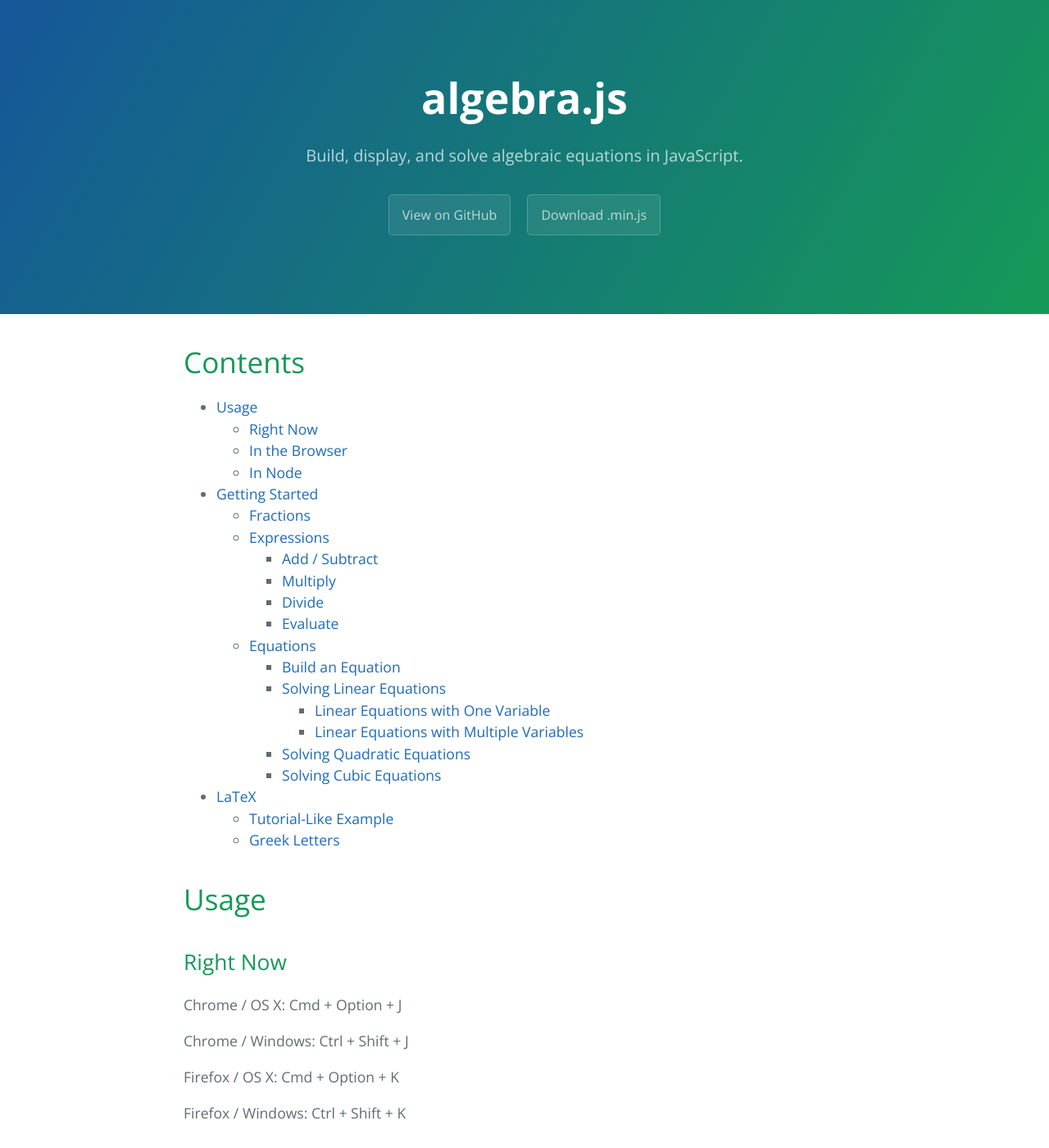
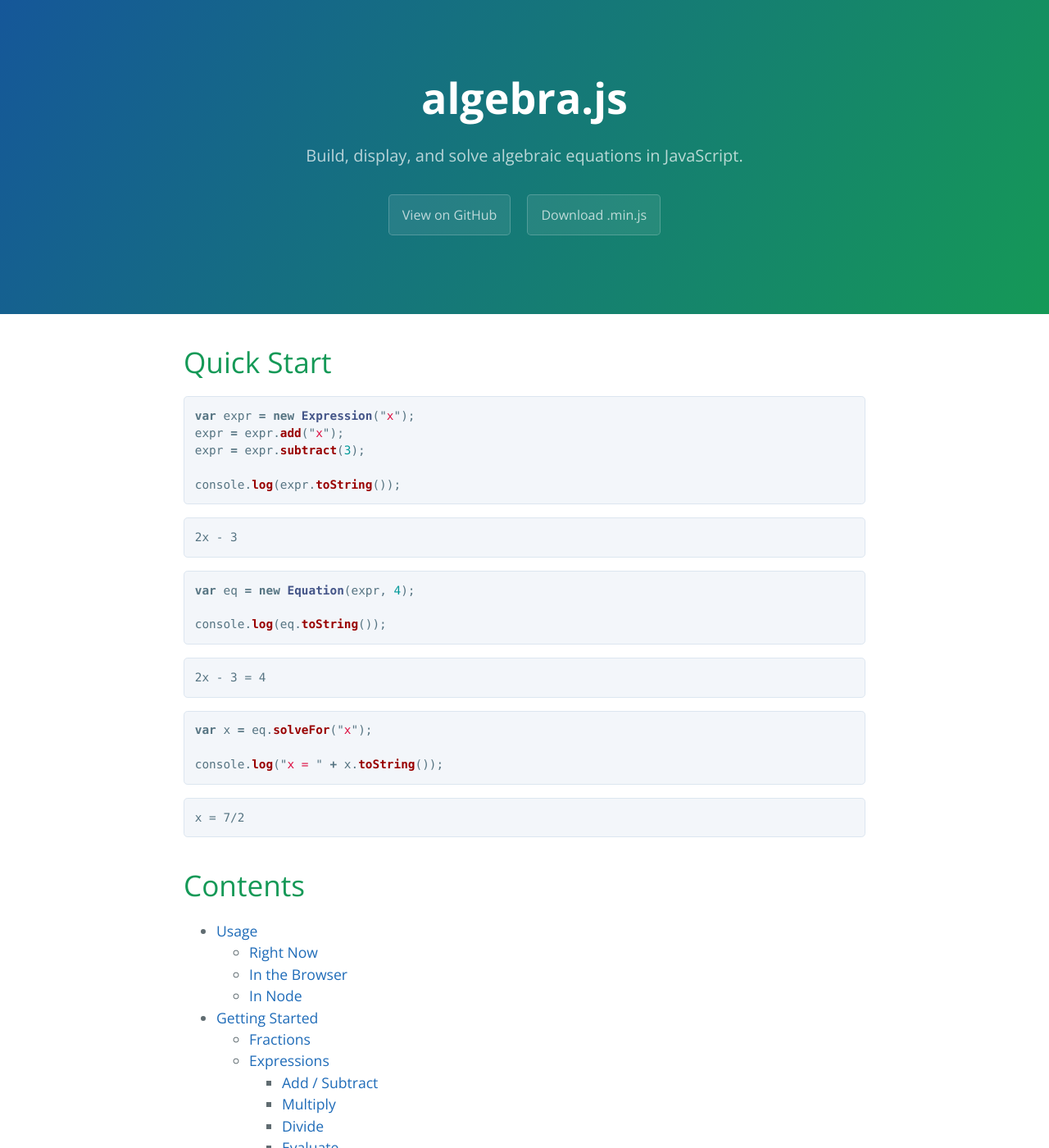
Before and after one commit to nicolewhite/algebra.js, a Jekyll site: the page built from index.md, in a window 1280 px wide and 1400 px high. Shown: the whole window at 82% size. Built offline with Jekyll 4.4.1, drawn with Linux system fonts in a browser that asks for light colours; nearby versions of some CDN libraries; Markdown is read by kramdown in place of the engine named in the settings; some of the changed text lies outside the part shown.

Commit message:
Update index.md.

````diff
--- a/index.md
+++ b/index.md
@@ -1,6 +1,40 @@
 ---
 layout: default
 ---
+
+# Quick Start
+
+```js
+var expr = new Expression("x");
+expr = expr.add("x");
+expr = expr.subtract(3);
+
+console.log(expr.toString());
+```
+
+```
+2x - 3
+```
+
+```js
+var eq = new Equation(expr, 4);
+
+console.log(eq.toString());
+```
+
+```
+2x - 3 = 4
+```
+
+```js
+var x = eq.solveFor("x");
+
+console.log("x = " + x.toString());
+```
+
+```
+x = 7/2
+```
 
 # Contents
 
@@ -23,7 +57,7 @@
         - [Solving Quadratic Equations](#equations-quadratic)
         - [Solving Cubic Equations](#equations-cubic)
 - [LaTeX](#latex)
-    - [Tutorial-Like Example](#latex-tutorial-like-example)
+    - [Example](#latex-example)
     - [Greek Letters](#latex-greek-letters)
 
 # <a name="usage"></a> Usage
@@ -106,7 +140,7 @@
 
 ### <a name="expressions-add-subtract"></a> Add / Subtract
 
-Add integers, fractions, variables, or other expressions to expressions.
+Add or subtract integers, fractions, variables, or other expressions to expressions.
 
 ```js
 var x = new Expression("x");
@@ -138,6 +172,7 @@
 ```js
 var expr1 = new Expression("a").add("b").add("c");
 var expr2 = new Expression("c").subtract("b");
+
 var expr3 = expr1.subtract(expr2);
 
 console.log(expr1.toString());
@@ -346,7 +381,7 @@
 Make things pretty with LaTeX. All classes have a `.toTex()` method for rendering LaTeX. Combining this with
  [KaTeX](https://github.com/Khan/KaTeX), for example, is easy.
 
-## <a name="latex-tutorial-like-example"></a> Tutorial-Like Example
+## <a name="latex-example"></a> Example
 
 ```html
 <div id="myEquation"></div>
````
Also changed, not shown: other parts of index.md (+1 -1 lines).
